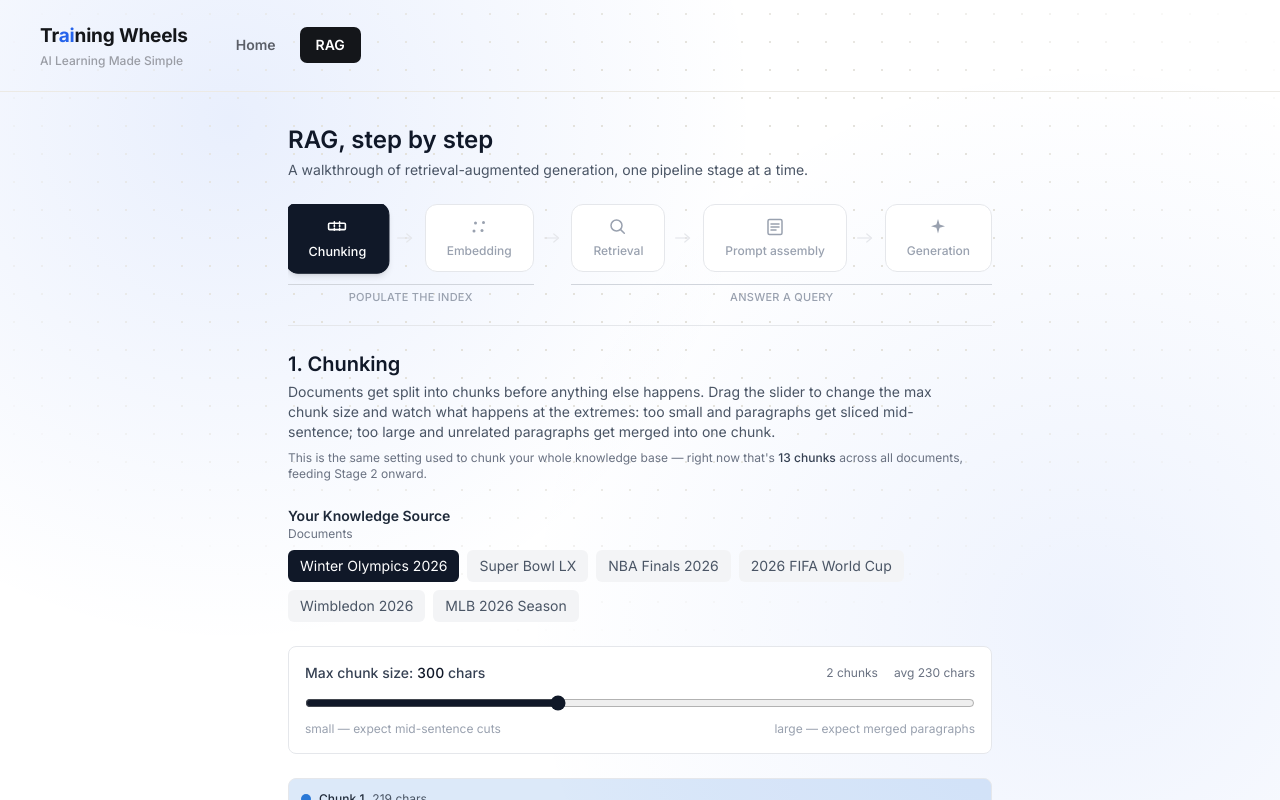
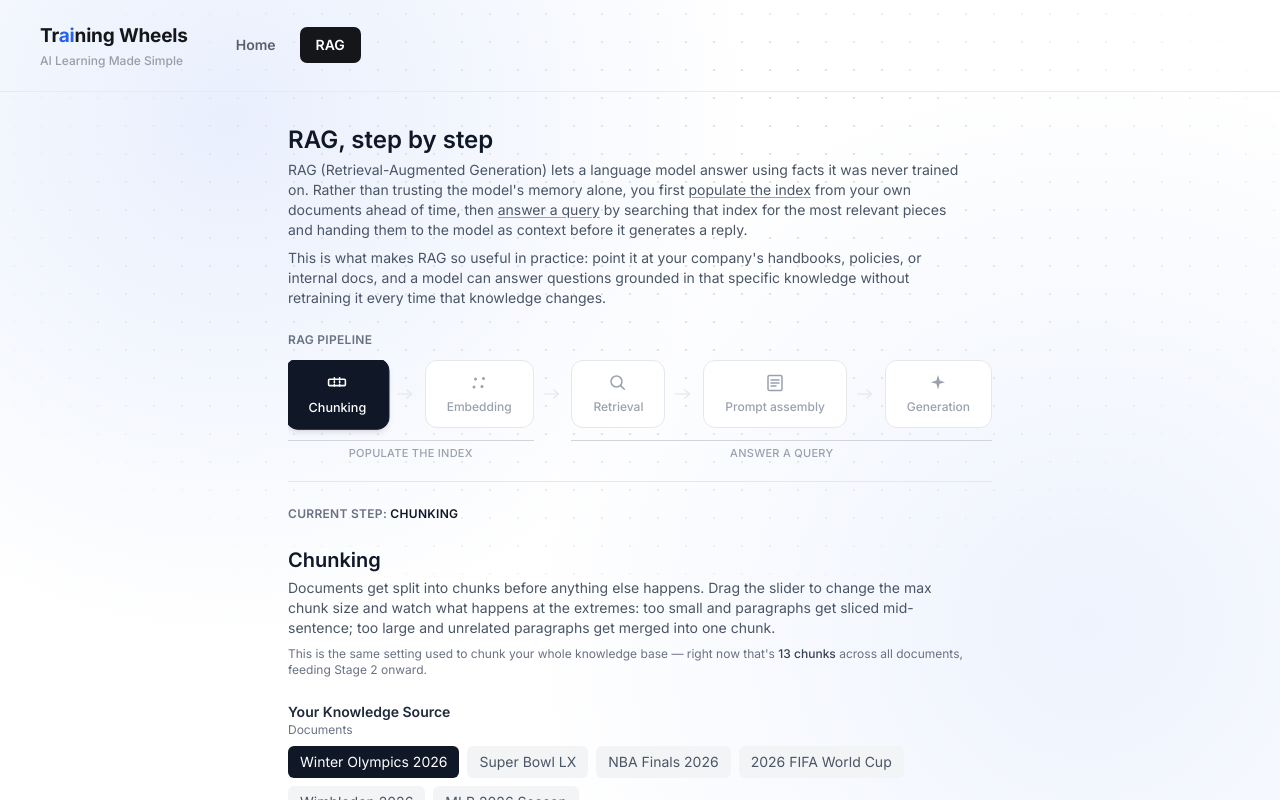
Before and after one commit to KevinGuillaume/trAIningWheels, a React (Vite) app in the folder client/: page /rag in a window 1280 px wide. Shown: the top 800 px of the page. Built offline with nearby package versions, Linux system fonts and the light colour scheme.

Commit message:
More UI Updates

```diff
--- a/client/src/pages/Rag.tsx
+++ b/client/src/pages/Rag.tsx
@@ -37,6 +37,7 @@ const STAGE_GROUPS = [
 
 export default function Rag() {
   const [activeStage, setActiveStage] = useState<StageId>('chunking')
+  const currentStageLabel = STAGES.find((s) => s.id === activeStage)?.label ?? ''
 
   // Shared across Chunking, Embedding, Retrieval, and Prompt assembly: all
   // stages need the same chunk set, the same computed vectors, and the same
@@ -103,12 +104,24 @@ export default function Rag() {
     <div className="mx-auto flex max-w-3xl flex-col gap-6 p-8">
       <div>
         <h1 className="text-2xl font-semibold text-gray-900">RAG, step by step</h1>
-        <p className="mt-1 text-sm text-gray-600">
-          A walkthrough of retrieval-augmented generation, one pipeline stage at a time.
+        <p className="mt-1 max-w-2xl text-sm text-gray-600">
+          RAG (Retrieval-Augmented Generation) lets a language model answer using facts it was never
+          trained on. Rather than trusting the model's memory alone, you first{' '}
+          <span className="underline decoration-gray-400 underline-offset-2">populate the index</span>{' '}
+          from your own documents ahead of time, then{' '}
+          <span className="underline decoration-gray-400 underline-offset-2">answer a query</span> by
+          searching that index for the most relevant pieces and handing them to the model as context
+          before it generates a reply.
+        </p>
+        <p className="mt-2 max-w-2xl text-sm text-gray-600">
+          This is what makes RAG so useful in practice: point it at your company's handbooks, policies,
+          or internal docs, and a model can answer questions grounded in that specific knowledge
+          without retraining it every time that knowledge changes.
         </p>
       </div>
 
       <div className="border-b border-gray-200 pb-4">
+        <h2 className="mb-3 text-xs font-semibold tracking-wide text-gray-500 uppercase">RAG Pipeline</h2>
         <PipelineDiagram<StageId>
           stages={STAGES}
           groups={STAGE_GROUPS}
@@ -116,6 +129,10 @@ export default function Rag() {
           onSelect={setActiveStage}
         />
       </div>
+
+      <h2 className="text-xs font-semibold tracking-wide text-gray-500 uppercase">
+        Current Step: <span className="text-gray-900">{currentStageLabel}</span>
+      </h2>
 
       {activeStage === 'chunking' && (
         <ChunkingStage maxChars={maxChars} onMaxCharsChange={handleMaxCharsChange} chunkCount={chunks.length} />
--- a/client/src/pages/rag/ChunkingStage.tsx
+++ b/client/src/pages/rag/ChunkingStage.tsx
@@ -24,7 +24,7 @@ export default function ChunkingStage({ maxChars, onMaxCharsChange, chunkCount }
   return (
     <div className="flex flex-col gap-6">
       <div>
-        <h2 className="text-xl font-semibold text-gray-900">1. Chunking</h2>
+        <h2 className="text-xl font-semibold text-gray-900">Chunking</h2>
         <p className="mt-1 max-w-2xl text-sm text-gray-600">
           Documents get split into chunks before anything else happens. Drag the slider to change
           the max chunk size and watch what happens at the extremes: too small and paragraphs get
--- a/client/src/pages/rag/EmbeddingStage.tsx
+++ b/client/src/pages/rag/EmbeddingStage.tsx
@@ -86,7 +86,7 @@ export default function EmbeddingStage({
   return (
     <div className="flex flex-col gap-6">
       <div>
-        <h2 className="text-xl font-semibold text-gray-900">2. Embedding</h2>
+        <h2 className="text-xl font-semibold text-gray-900">Embedding</h2>
         <p className="mt-1 max-w-2xl text-sm text-gray-600">
           Each of the {chunks.length} chunks from Stage 1 gets converted into a 384-number vector by
           a real embedding model running entirely in your browser (HuggingFace for the win). So no
--- a/client/src/pages/rag/GenerationStage.tsx
+++ b/client/src/pages/rag/GenerationStage.tsx
@@ -44,7 +44,7 @@ export default function GenerationStage({ result, topK, strictGrounding, onGoToP
   return (
     <div className="flex flex-col gap-6">
       <div>
-        <h2 className="text-xl font-semibold text-gray-900">5. Generation</h2>
+        <h2 className="text-xl font-semibold text-gray-900">Generation</h2>
         <p className="mt-1 max-w-2xl text-sm text-gray-600">
           A real small language model (Qwen2.5-0.5B-Instruct, in-browser, ~300MB, cached after first
           load) answers your question twice: once with nothing but its own training, once with the
--- a/client/src/pages/rag/PromptAssemblyStage.tsx
+++ b/client/src/pages/rag/PromptAssemblyStage.tsx
@@ -32,7 +32,7 @@ export default function PromptAssemblyStage({
   return (
     <div className="flex flex-col gap-6">
       <div>
-        <h2 className="text-xl font-semibold text-gray-900">4. Prompt assembly</h2>
+        <h2 className="text-xl font-semibold text-gray-900">Prompt assembly</h2>
         <p className="mt-1 max-w-2xl text-sm text-gray-600">
           The retrieved chunks aren't useful on their own — they get woven into one prompt alongside an
           instruction and the original question. This step is pure string templating, no model
--- a/client/src/pages/rag/RetrievalStage.tsx
+++ b/client/src/pages/rag/RetrievalStage.tsx
@@ -79,7 +79,7 @@ export default function RetrievalStage({
   return (
     <div className="flex flex-col gap-6">
       <div>
-        <h2 className="text-xl font-semibold text-gray-900">3. Retrieval</h2>
+        <h2 className="text-xl font-semibold text-gray-900">Retrieval</h2>
         <p className="mt-1 max-w-2xl text-sm text-gray-600">
           Type a question, and it gets embedded with the exact same model used on the corpus. Because
           those vectors are normalized, comparing the query to every chunk is just a dot product —
```
